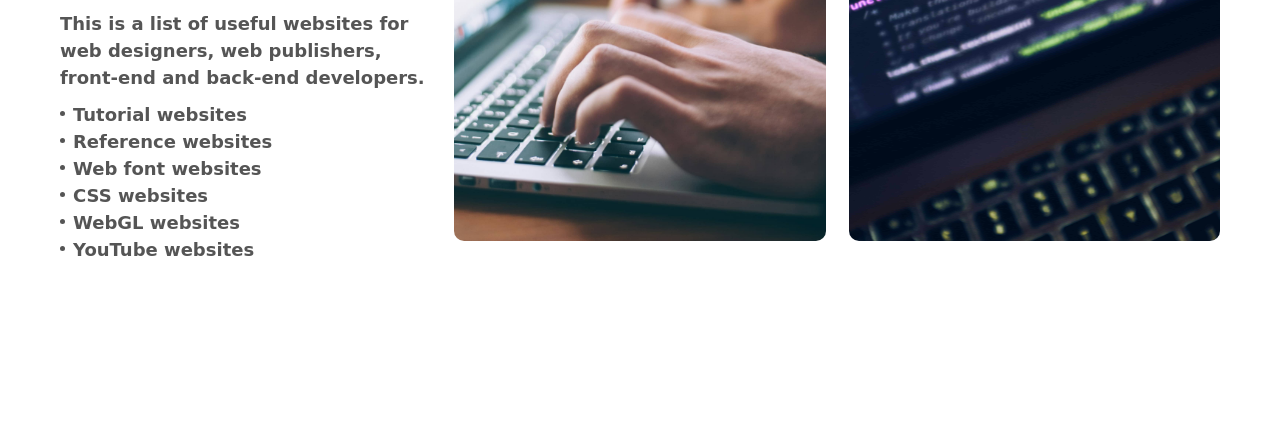
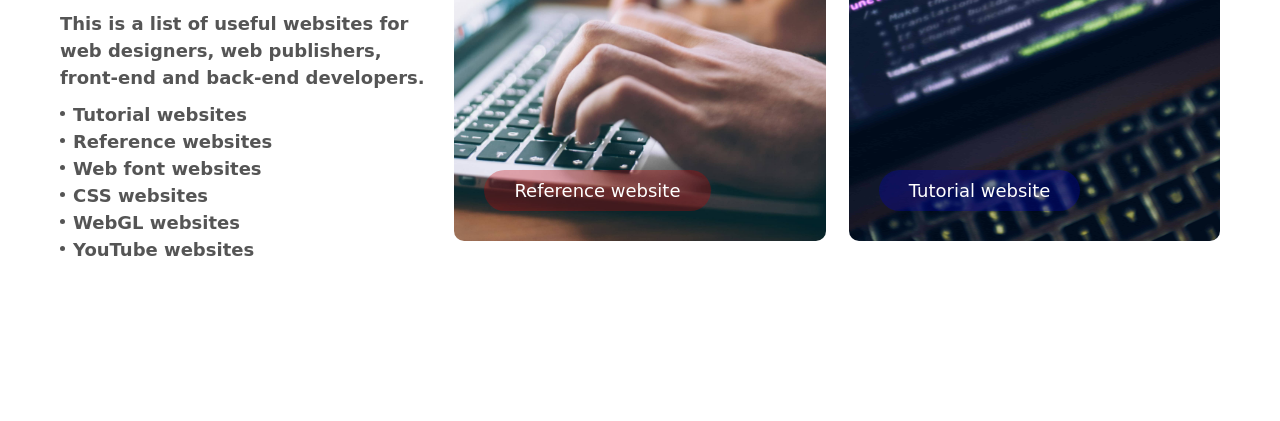
Before and after one commit to nuna2025/FrontMitFigma, a plain HTML site: page imgtextSection/imgtextType.html in a window 1280 px wide. Shown: the part 379-800 px from the top of the page. Drawn offline with Linux system fonts and the light colour scheme; a web font is replaced by a local one.

Commit message:
image complete

```diff
--- a/imgtextSection/imgtextType.html
+++ b/imgtextSection/imgtextType.html
@@ -125,7 +125,24 @@
         }
         .imgText__img {
             border-radius: 10px;
+            position: relative;
         }
+        .imgText__img a {
+            background: rgba(200, 0, 0, 0.3);
+            padding: 10px 30px;
+            color: #fff;
+            font-size: 18px;
+            border-radius: 30px;
+            display: inline-block;
+            position: absolute;
+            left: 30px;
+            bottom: 30px;
+        }
+        .imgText__img a.blue {
+            background: rgba(0, 0, 200, 0.3);
+        }
+
+
         .imgText__img.img1 {
             background: url(./imgTT/imbText_bg01-min.jpg) no-repeat center / cover;
         }
@@ -155,7 +172,7 @@
                 <a href="/">Reference website</a>
             </div>
             <div class="imgText__img img2">
-                <a href="/">Tutorial website</a>
+                <a href="/" class="blue">Tutorial website</a>
             </div>
         </div>
     </section>
```
